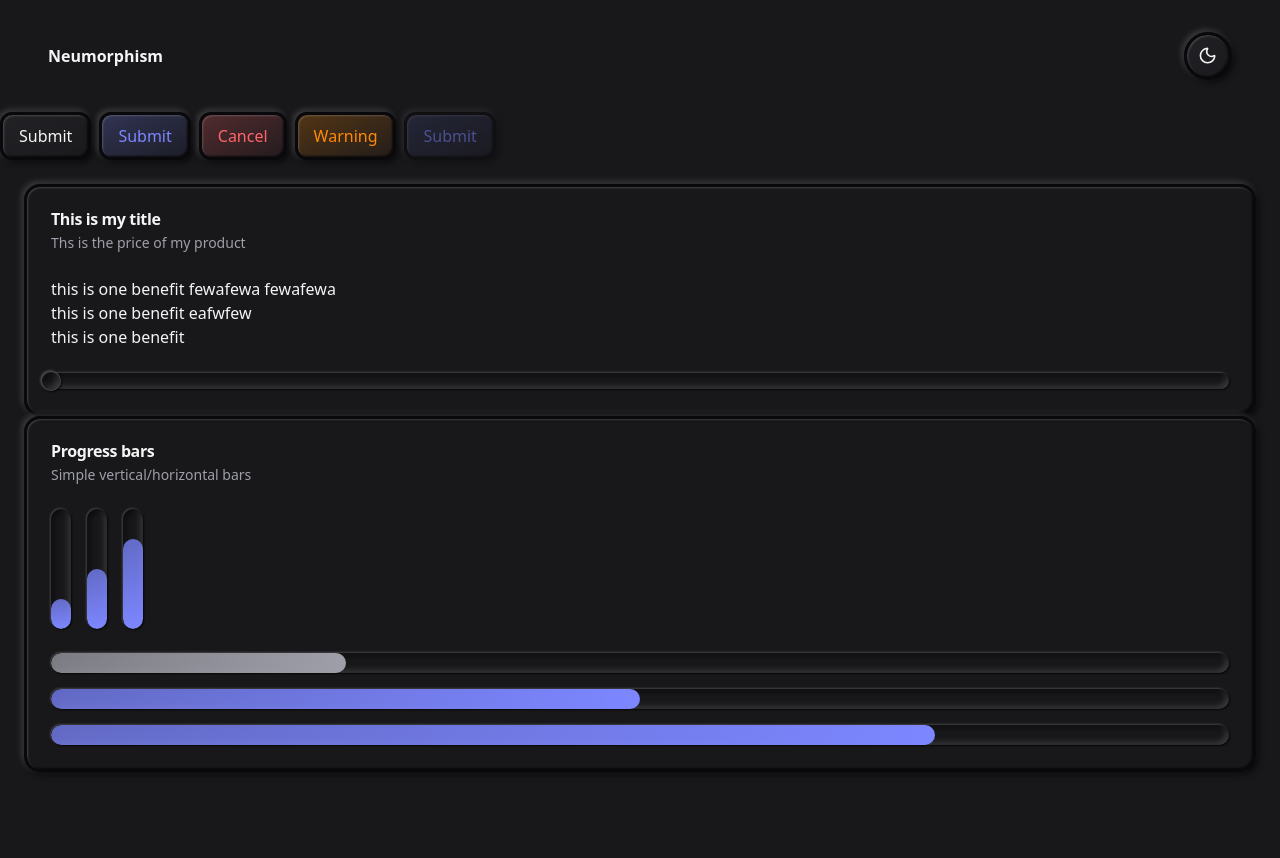
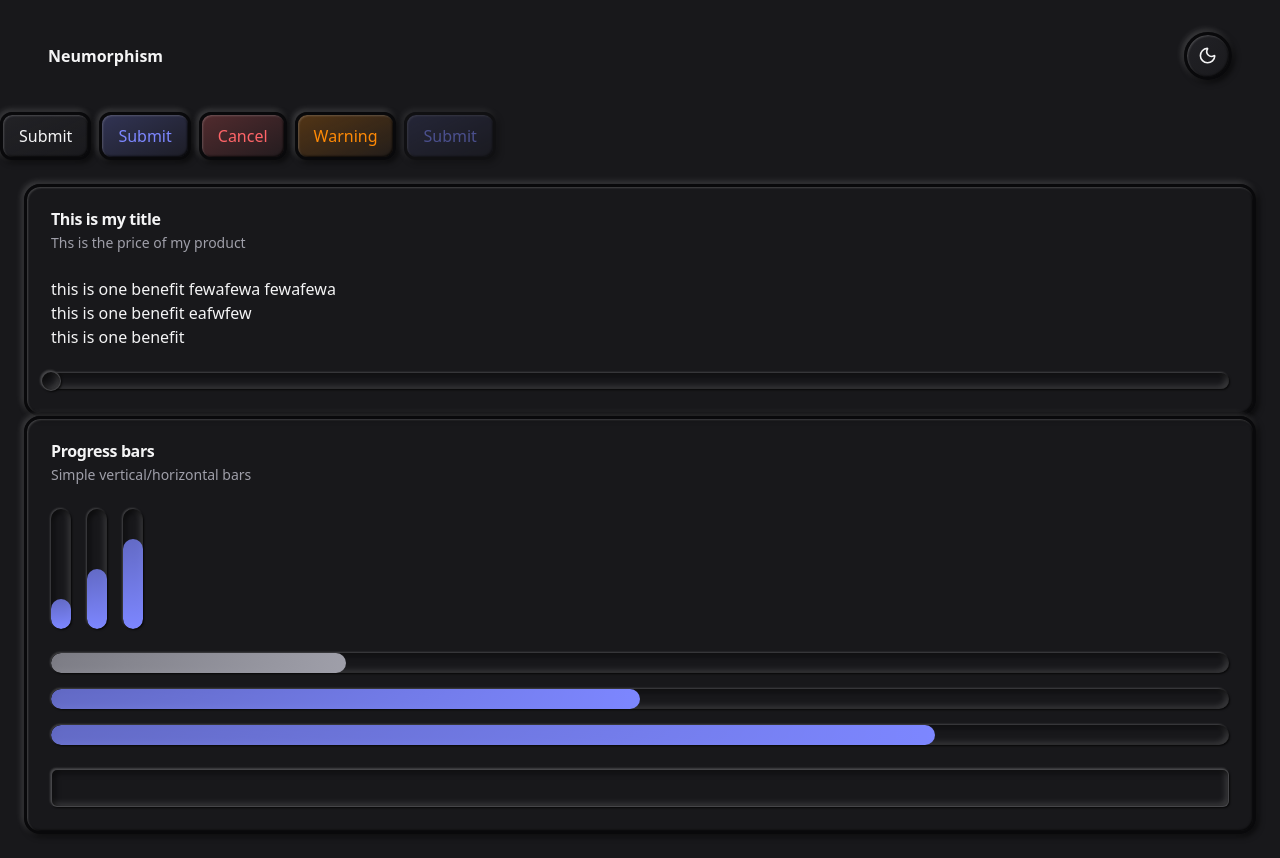
Before and after one commit to Annie-Huang/baseui-neomorphism2.0-component-library, a React (Vite) app: page / in a window 1280 px wide. Before the commit the page ends 800 px from the top, so only its background shows below. Built offline with nearby package versions, Linux system fonts and the light colour scheme.

Commit message:
Add <Input> into App.tsx and confrim we can see it.

```diff
--- a/src/App.tsx
+++ b/src/App.tsx
@@ -12,6 +12,7 @@ import {
 // import NeuCheckbox from './components/Checkbox.tsx';
 import NeuSlider from './components/Slider.tsx';
 import NeuProgress from './components/Progress.tsx';
+import Input from './components/Input.tsx';
 
 function App() {
   return (
@@ -67,6 +68,9 @@ function App() {
               <NeuProgress max={100} value={50} />
               <NeuProgress max={100} value={75} />
             </CardContent>
+            <CardFooter>
+              <Input></Input>
+            </CardFooter>
           </Card>
         </div>
       </div>
```
